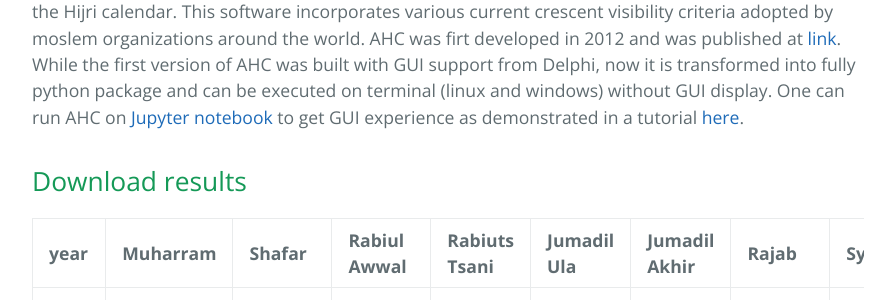
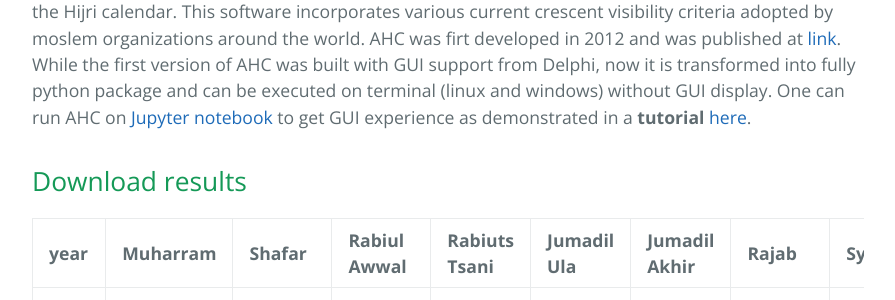
Before and after one commit to accuhijri/accuhijri.github.io, a Jekyll site: the page built from index.md, in a window 1280 px wide and 900 px high, scrolled down 655 px. Shown: the part 155-455 px from the top of the window, without its empty margins (192-1087 px from the left). Built offline with Jekyll 4.4.1, drawn with Linux system fonts in a browser that asks for light colours.

```diff
--- a/index.md
+++ b/index.md
@@ -6,7 +6,7 @@ layout: default
 
 [Halaman berbahasa Indonesia](./another-page.html)
 
-Accurate Hijri Calculator (AHC) is a software for calculating the position and visibility of the crescent moon at the sunset time after the conjunction (ijtima'/new moon phase) that marks the beginning of a new month in the Islamic lunar calendar (Hijri calendar). This tool is intended for helping moslem people in estimating the start of a new Hijri month, making a calendar for coming years, comparing among the criteria of Hijri calendar, as well as educating people about the current issues regarding the Hijri calendar. This software incorporates various current crescent visibility criteria adopted by moslem organizations around the world. AHC was firt developed in 2012 and was published at [link](https://fi.ub.ac.id/kemahasiswaan-alumni/keorganisasian/tim-astronomi-fisika/accurate-hijri-calculator-2-2/). While the first version of AHC was built with GUI support from Delphi, now it is transformed into fully python package and can be executed on terminal (linux and windows) without GUI display. One can run AHC on [Jupyter notebook](https://jupyter.org/) to get GUI experience as demonstrated in a tutorial [here](https://github.com/accuhijri/ahc/blob/main/examples/ahc_1444_syawal.ipynb).
+Accurate Hijri Calculator (AHC) is a software for calculating the position and visibility of the crescent moon at the sunset time after the conjunction (ijtima'/new moon phase) that marks the beginning of a new month in the Islamic lunar calendar (Hijri calendar). This tool is intended for helping moslem people in estimating the start of a new Hijri month, making a calendar for coming years, comparing among the criteria of Hijri calendar, as well as educating people about the current issues regarding the Hijri calendar. This software incorporates various current crescent visibility criteria adopted by moslem organizations around the world. AHC was firt developed in 2012 and was published at [link](https://fi.ub.ac.id/kemahasiswaan-alumni/keorganisasian/tim-astronomi-fisika/accurate-hijri-calculator-2-2/). While the first version of AHC was built with GUI support from Delphi, now it is transformed into fully python package and can be executed on terminal (linux and windows) without GUI display. One can run AHC on [Jupyter notebook](https://jupyter.org/) to get GUI experience as demonstrated in a **tutorial** [here](https://github.com/accuhijri/ahc/blob/main/examples/ahc_1444_syawal.ipynb).
 
 ## Download results
 
```
